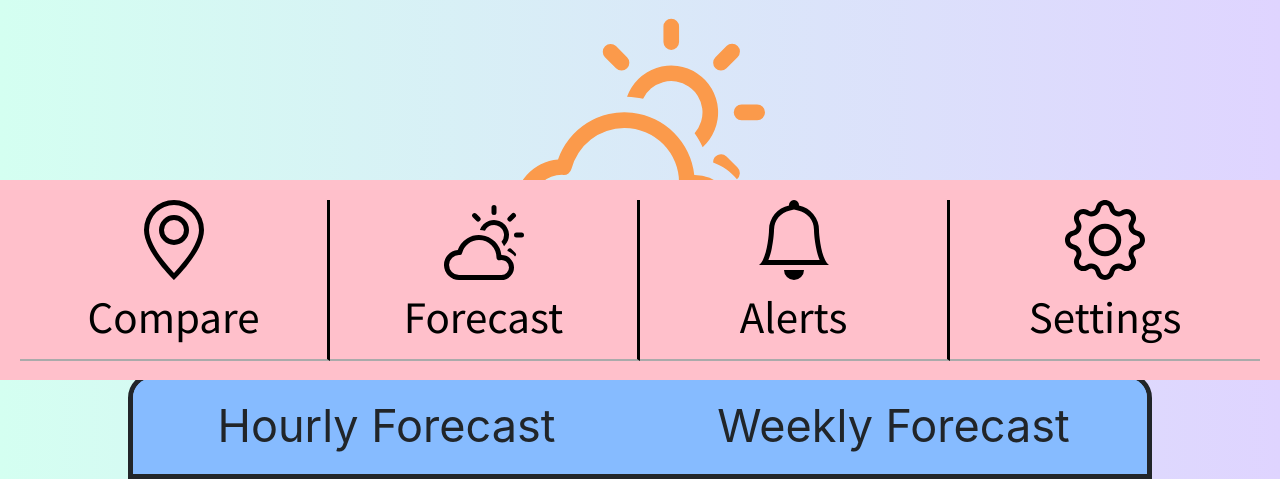
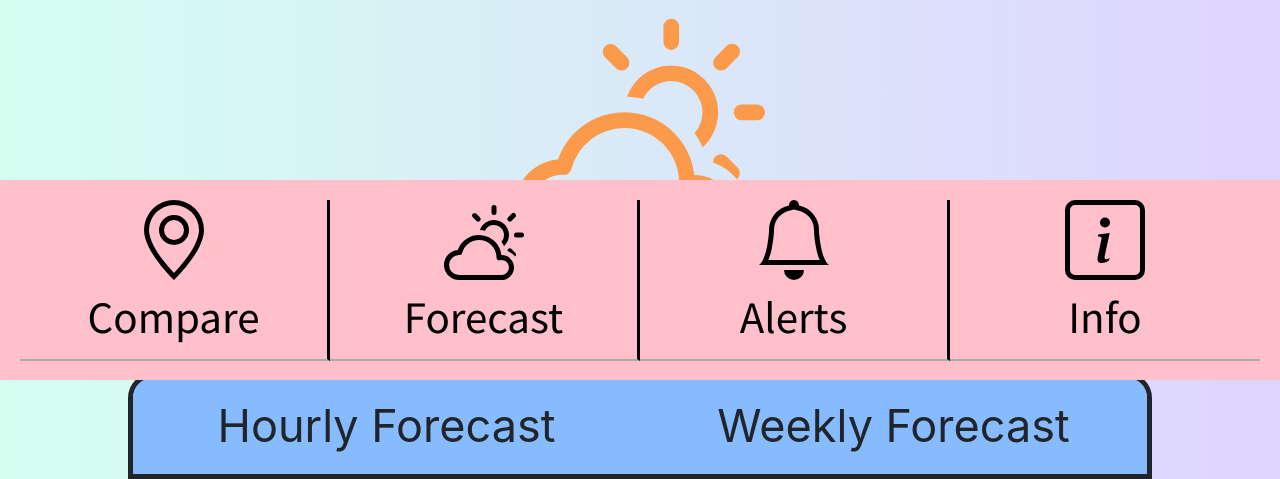
Before and after one commit to clairetyang/weather, a Django app: template weather/templates/weather/forecast.html in a window 1280 px wide. Shown: the part 420-899 px from the top of the page. Run offline with Django 3.2, Linux system fonts and the light colour scheme; the template is opened without the code that fills it, so the values that code supplies are empty; some libraries are stand-ins or nearby versions.

Commit message:
info page instead of settings page

```diff
--- a/weather/static/weather/css/style.css
+++ b/weather/static/weather/css/style.css
@@ -206,7 +206,6 @@ footer a {
 
 }
 
-/* settings styling*/
 .card {
 	background-color: white;
     margin-left:10%;
--- a/weather/templates/weather/forecast.html
+++ b/weather/templates/weather/forecast.html
@@ -318,15 +318,15 @@
 		</svg>
 		<h4>Alerts</h4>
 	</a>
-	<a href="/weather/settings/">
-		<svg xmlns="http://www.w3.org/2000/svg" width="80" height="80" fill="currentColor" class="bi bi-gear"
+	<a href="/weather/info/">
+		<svg xmlns="http://www.w3.org/2000/svg" width="80" height="80" fill="currentColor" class="bi bi-info-square"
 			viewBox="0 0 16 16">
 			<path
-				d="M8 4.754a3.246 3.246 0 1 0 0 6.492 3.246 3.246 0 0 0 0-6.492zM5.754 8a2.246 2.246 0 1 1 4.492 0 2.246 2.246 0 0 1-4.492 0z" />
+				d="M14 1a1 1 0 0 1 1 1v12a1 1 0 0 1-1 1H2a1 1 0 0 1-1-1V2a1 1 0 0 1 1-1h12zM2 0a2 2 0 0 0-2 2v12a2 2 0 0 0 2 2h12a2 2 0 0 0 2-2V2a2 2 0 0 0-2-2H2z" />
 			<path
-				d="M9.796 1.343c-.527-1.79-3.065-1.79-3.592 0l-.094.319a.873.873 0 0 1-1.255.52l-.292-.16c-1.64-.892-3.433.902-2.54 2.541l.159.292a.873.873 0 0 1-.52 1.255l-.319.094c-1.79.527-1.79 3.065 0 3.592l.319.094a.873.873 0 0 1 .52 1.255l-.16.292c-.892 1.64.901 3.434 2.541 2.54l.292-.159a.873.873 0 0 1 1.255.52l.094.319c.527 1.79 3.065 1.79 3.592 0l.094-.319a.873.873 0 0 1 1.255-.52l.292.16c1.64.893 3.434-.902 2.54-2.541l-.159-.292a.873.873 0 0 1 .52-1.255l.319-.094c1.79-.527 1.79-3.065 0-3.592l-.319-.094a.873.873 0 0 1-.52-1.255l.16-.292c.893-1.64-.902-3.433-2.541-2.54l-.292.159a.873.873 0 0 1-1.255-.52l-.094-.319zm-2.633.283c.246-.835 1.428-.835 1.674 0l.094.319a1.873 1.873 0 0 0 2.693 1.115l.291-.16c.764-.415 1.6.42 1.184 1.185l-.159.292a1.873 1.873 0 0 0 1.116 2.692l.318.094c.835.246.835 1.428 0 1.674l-.319.094a1.873 1.873 0 0 0-1.115 2.693l.16.291c.415.764-.42 1.6-1.185 1.184l-.291-.159a1.873 1.873 0 0 0-2.693 1.116l-.094.318c-.246.835-1.428.835-1.674 0l-.094-.319a1.873 1.873 0 0 0-2.692-1.115l-.292.16c-.764.415-1.6-.42-1.184-1.185l.159-.291A1.873 1.873 0 0 0 1.945 8.93l-.319-.094c-.835-.246-.835-1.428 0-1.674l.319-.094A1.873 1.873 0 0 0 3.06 4.377l-.16-.292c-.415-.764.42-1.6 1.185-1.184l.292.159a1.873 1.873 0 0 0 2.692-1.115l.094-.319z" />
+				d="m8.93 6.588-2.29.287-.082.38.45.083c.294.07.352.176.288.469l-.738 3.468c-.194.897.105 1.319.808 1.319.545 0 1.178-.252 1.465-.598l.088-.416c-.2.176-.492.246-.686.246-.275 0-.375-.193-.304-.533L8.93 6.588zM9 4.5a1 1 0 1 1-2 0 1 1 0 0 1 2 0z" />
 		</svg>
-		<h4>Settings</h4>
+		<h4>Info</h4>
 	</a>
 
 </footer>
--- a/weather/urls.py
+++ b/weather/urls.py
@@ -7,6 +7,6 @@ urlpatterns = [
     path('forecast/alert/', views.forecast_alert, name='forecast_alert'),
     path('comparison/', views.comparison, name='comparison'),
     path('comparison/alert/', views.comparison_alert, name='comparison_alert'),
-    path('settings/', views.settings, name='settings'),
+    path('info/', views.info, name='info'),
     path('', views.index, name='index'),
 ]
--- a/weather/views.py
+++ b/weather/views.py
@@ -16,5 +16,5 @@ def comparison_alert(request):
 def index(request):
     return render(request, 'weather/index.html')
 
-def settings(request):
-    return render(request, 'weather/settings.html')
+def info(request):
+    return render(request, 'weather/info.html')
```
Also changed, not shown: weather/templates/weather/comparison-alert.html (+5 -5 lines), weather/templates/weather/comparison.html (+5 -5 lines), weather/templates/weather/forecast-alert.html (+5 -5 lines), weather/templates/weather/info.html (renamed from weather/templates/weather/settings.html, +7 -7 lines).
